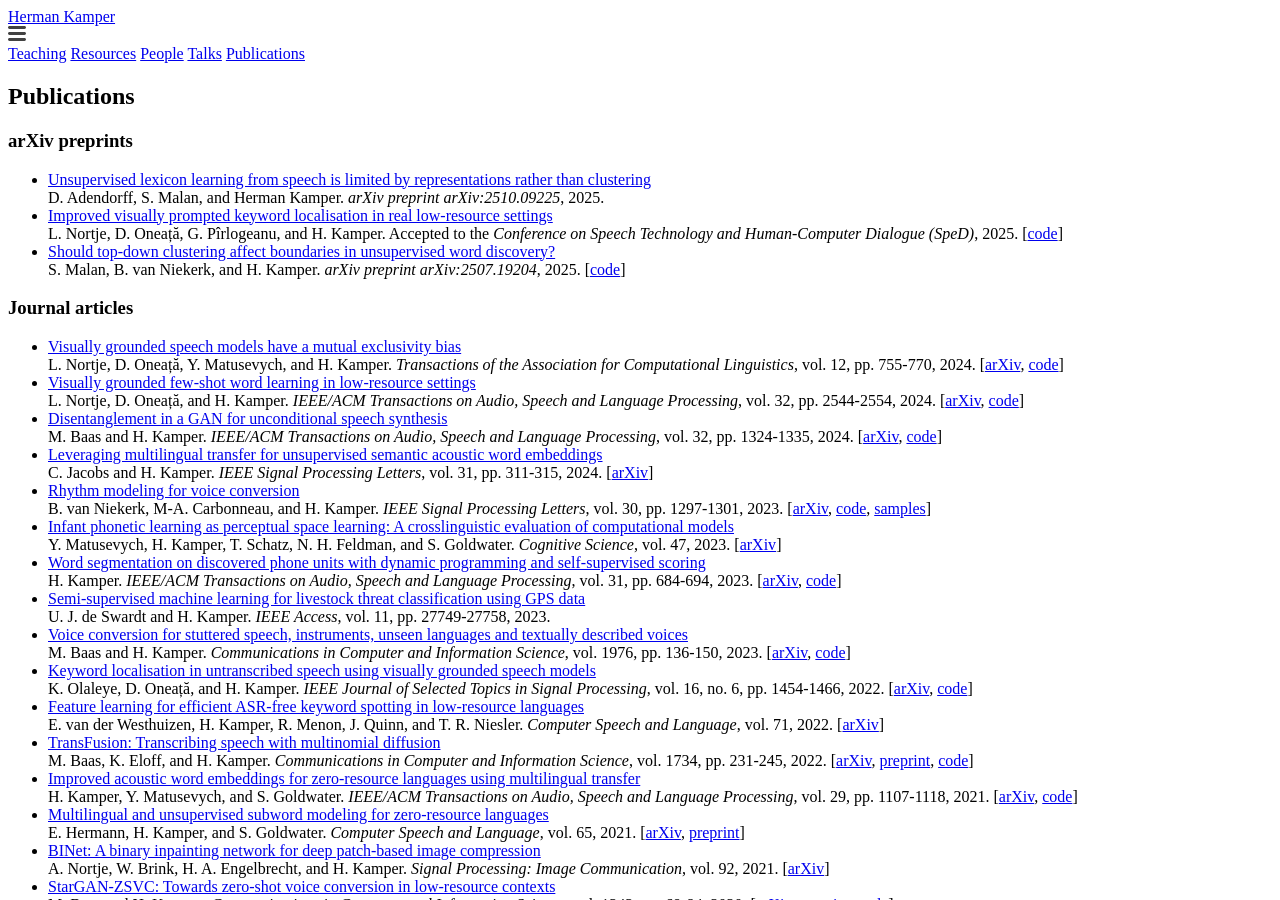
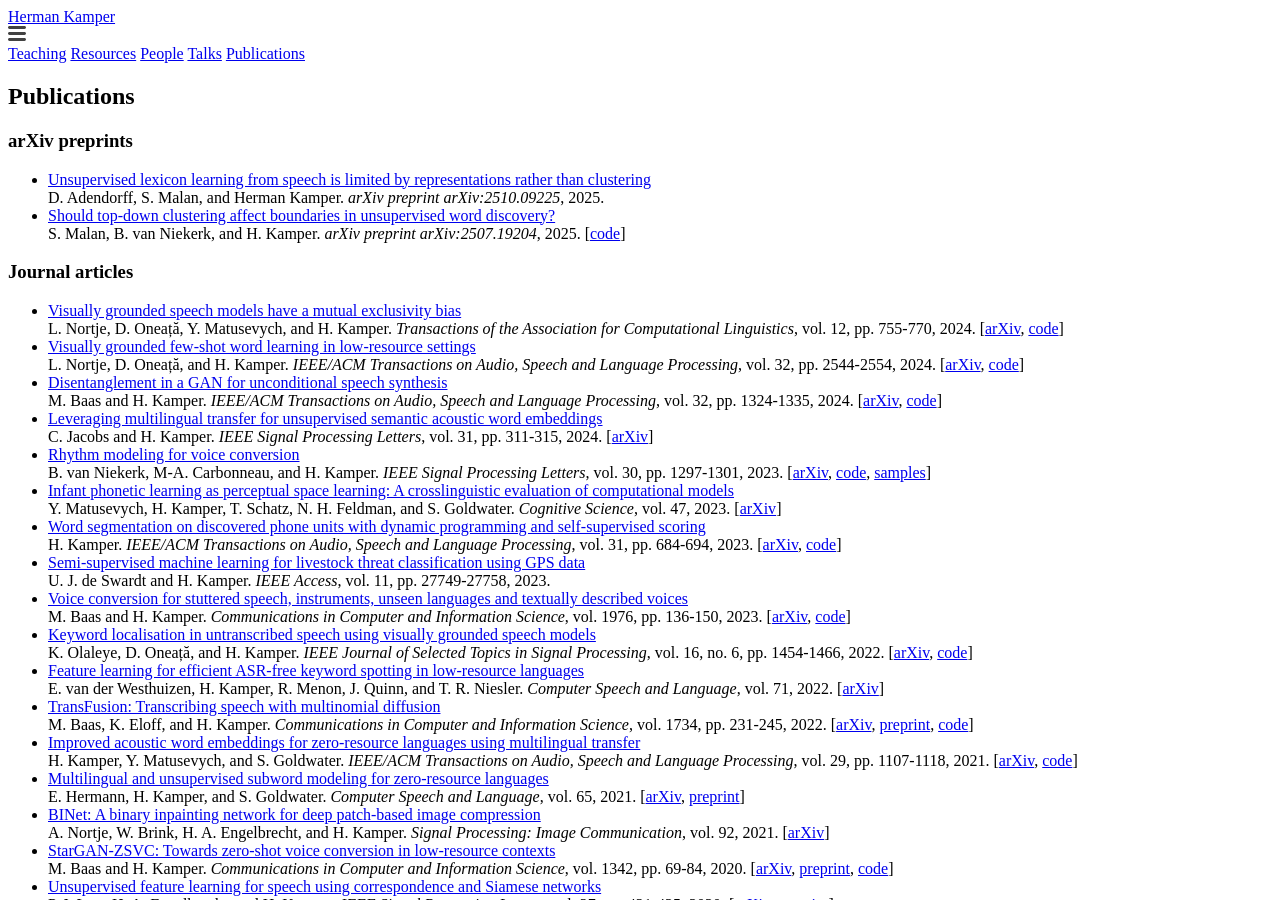
Before and after one commit to kamperh/kamperh.github.io, a Jekyll site: the page built from publications.md, in a window 1280 px wide and 900 px high. Built offline with Jekyll 4.4.1, drawn with Linux system fonts in a browser that asks for light colours; a style sheet for code colours, icons or effects is not loaded.

Commit message:
Update publications.md

```diff
--- a/publications.md
+++ b/publications.md
@@ -12,8 +12,6 @@ order: 5
 
 - [Unsupervised lexicon learning from speech is limited by representations rather than clustering](https://arxiv.org/abs/2510.09225)
   D. Adendorff, S. Malan, and Herman Kamper. *arXiv preprint arXiv:2510.09225*, 2025.
-- [Improved visually prompted keyword localisation in real low-resource settings](https://arxiv.org/abs/2409.06013)
-  L. Nortje, D. Oneață, G. Pîrlogeanu, and H. Kamper. Accepted to the *Conference on Speech Technology and Human-Computer Dialogue (SpeD)*, 2025. [[code](https://github.com/LeanneNortje/low-resource_VPKL)]
 - [Should top-down clustering affect boundaries in unsupervised word discovery?](https://arxiv.org/abs/2507.19204)
   S. Malan, B. van Niekerk, and H. Kamper. *arXiv preprint arXiv:2507.19204*, 2025. [[code](https://github.com/s-malan/prom-seg-clus)]
 
```
